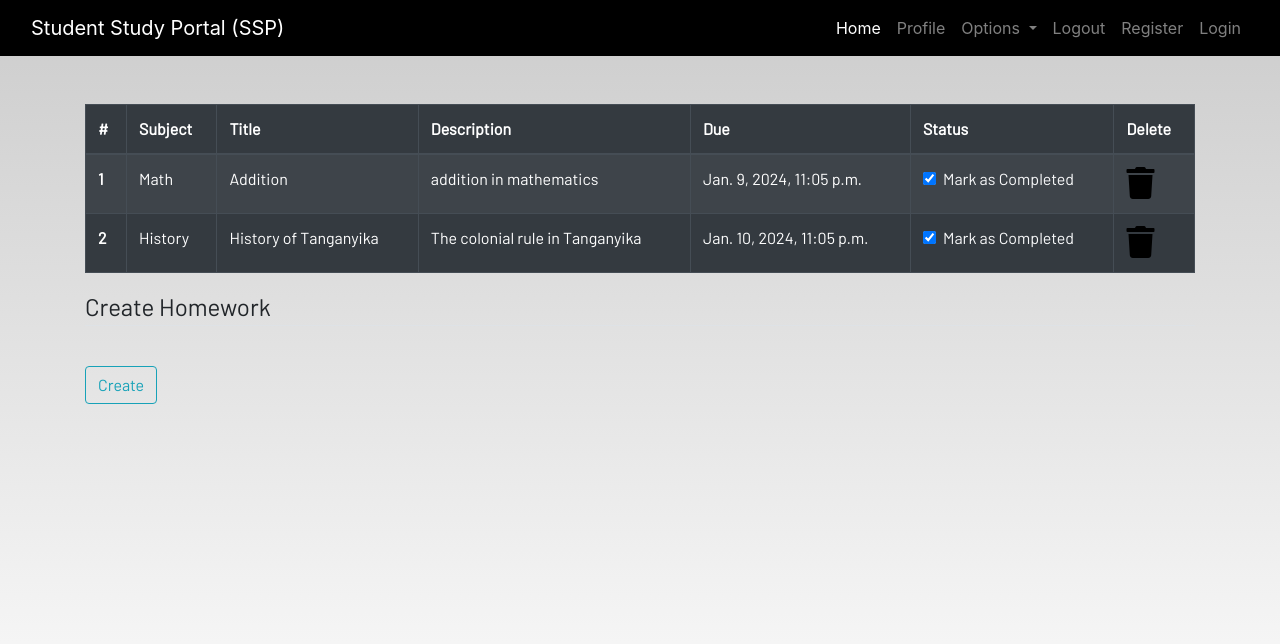
After one commit to fredrickmugish/student-study-portal, a Django app: page /homework/ in a window 1280 px wide. The commit adds this page. Shown: the top 644 px of the page. Run offline with Django 5.2, Linux system fonts and the light colour scheme; a user stored in the database is signed in; data comes from the database, SQL or seed files in the repository; some libraries are stand-ins or nearby versions; some web fonts are replaced.

Commit message:
working on assignment

```diff
--- a/dashboard/admin.py
+++ b/dashboard/admin.py
@@ -3,3 +3,4 @@ from .models import *
 
 # Register your models here.
 admin.site.register(Notes)
+admin.site.register(Homework)
--- /dev/null
+++ b/dashboard/forms.py
@@ -0,0 +1,12 @@
+from django import forms
+from .models import *
+
+class DateInput(forms.DateInput):
+    input_type = 'date'
+
+class HomeworkForm(forms.ModelForm):
+
+    class Meta:
+        model = Homework
+        widgets = {'due':DateInput()}
+        fields = ['subject', 'title', 'description', 'due', 'is_finished']
--- a/dashboard/models.py
+++ b/dashboard/models.py
@@ -13,3 +13,14 @@ class Notes(models.Model):
     class Meta:
         verbose_name = "notes"
         verbose_name_plural = "notes"
+
+class Homework(models.Model):
+    user = models.ForeignKey(User, on_delete=models.CASCADE)
+    subject = models.CharField(max_length=50)
+    title = models.CharField(max_length=50)
+    description = models.TextField(max_length=100)
+    due = models.DateTimeField()
+    is_finished = models.BooleanField(default=False)
+
+    def __str__(self):
+        return self.title
--- a/dashboard/templates/dashboard/base.html
+++ b/dashboard/templates/dashboard/base.html
@@ -46,7 +46,7 @@
                 <a class="dropdown-item" href="#">Youtube</a>
                 <div class="dropdown-divider"></div>
                 <a class="dropdown-item" href="#">To-do</a>
-                <a class="dropdown-item" href="#">Homework</a>
+                <a class="dropdown-item" href="/homework">Assignments</a>
                 <div class="dropdown-divider"></div>
                 <a class="dropdown-item" href="/notes">Notes</a>
                 <a class="dropdown-item" href="#">Conversion</a>
--- a/dashboard/templates/dashboard/home.html
+++ b/dashboard/templates/dashboard/home.html
@@ -22,7 +22,7 @@
     </div>
 
     <div class="col-md-3">
-      <a href="#">
+      <a href="homework/">
         <div class="card">
           <img class="card-img-top" src="{% static 'images/homework.jpg' %}" alt="Notes image">
           <div class="card-body">
@@ -171,10 +171,6 @@
   </div>
 
 
-
-
-
-
   <div class="col-md-3">
     <a href="#">
       <div class="card">
--- /dev/null
+++ b/dashboard/templates/dashboard/homework.html
@@ -0,0 +1,72 @@
+{% extends 'dashboard/base.html' %}
+{% load static %}
+{% block content %}
+{% load crispy_forms_tags %}
+
+<div class="container">
+
+    {% if not homework_done  %}
+    <table class="table table-striped table-bordered table-hover table-dark">
+        <thead>
+            <tr>
+                <th scope="col">#</th>
+                <th scope="col">Subject</th>
+                <th scope="col">Title</th>
+                <th scope="col">Description</th>
+                <th scope="col">Due</th>
+                <th scope="col">Status</th>
+                <th scope="col">Delete</th>
+            </tr>
+        </thead>
+        <tbody>
+
+            {% for homework in homeworks %}
+            <tr>
+                <th scope="row">{{forloop.counter}}</th>
+                <td>{{homework.subject}}</td>
+                <td>{{homework.title}}</td>
+                <td>{{homework.description}}</td>
+                <td>{{homework.due}}</td>
+
+                <td>
+                    <a href="#">
+                        <div class="form-check">
+                            {% if homework.is_finished == True  %}
+                            <input class="form-check-input" type="checkbox" value="" checked>
+
+                            {% else %}
+                            <input class="form-check-input" type="checkbox" value="">
+                            {% endif %}
+                            <label class="form-check-label text-light" for="flexCheckDefault">
+                                Mark as Completed
+                            </label>
+
+                        </div>
+                    </a>
+                </td>
+                <td><a href="#"><i class="fa fa-trash fa-2x"></i></a></td>
+            </tr>
+
+{% endfor %}
+        </tbody>
+    </table>
+    {% else %}
+    <h4>All homeworks are completed!! Create to have more!!</h4>
+    {% endif %}
+</div>
+<div class=" container">
+    <form method="POST">
+        {% csrf_token %}
+        <fieldset class="form-group">
+            <legend class="border-bottom mb-4">Create Homework</legend>
+
+
+        </fieldset>
+        <div class="form-group">
+            <button href="" class="btn btn-outline-info" type="submit">
+                Create
+            </button>
+        </div>
+    </form>
+</div>
+{% endblock content %}
--- a/dashboard/urls.py
+++ b/dashboard/urls.py
@@ -7,5 +7,6 @@ urlpatterns = [
     path('notes/',views.notes),
     path('notes/add',views.addNotes),
     path('delete_note/<int:pk>',views.deleteNote, name='delete_note'),
-    path('notes_detail/<int:pk>',views.NotesDetailView.as_view(), name='notes_detail')
+    path('notes_detail/<int:pk>',views.NotesDetailView.as_view(), name='notes_detail'),
+    path('homework/', views.homework, name="homework"),
 ]
--- a/dashboard/views.py
+++ b/dashboard/views.py
@@ -1,8 +1,10 @@
 from django.shortcuts import render, redirect
-from .models import Notes
+from .models import Notes, Homework
 from django.http import HttpResponse, HttpResponseRedirect
 from django.contrib import messages
 from django.views import generic
+from .forms import HomeworkForm
+
 
 # Create your views here.
 def home(request):
@@ -32,3 +34,15 @@ def deleteNote(request, pk=None):
 
 class NotesDetailView(generic.DetailView):
     model = Notes
+
+def homework(request):
+    form = HomeworkForm()
+    homework = Homework.objects.filter(user=request.user)
+
+    if len(homework) == 0:
+        homework_done = True
+    else:
+         homework_done = False
+
+    context = {'homeworks':homework, 'homeworks_done':homework_done, 'form':form}
+    return render(request, 'dashboard/homework.html', context)
--- a/portal/settings.py
+++ b/portal/settings.py
@@ -37,7 +37,8 @@ INSTALLED_APPS = [
     "django.contrib.sessions",
     "django.contrib.messages",
     "django.contrib.staticfiles",
-    "dashboard"
+    'crispy_forms',
+    "dashboard",
 ]
 
 MIDDLEWARE = [
@@ -125,3 +126,4 @@ STATIC_URL = "/static/"
 DEFAULT_AUTO_FIELD = "django.db.models.BigAutoField"
 STATIC_URL = "/static/"
 STATICFILES_DIRS = [BASE_DIR/"static"]
+CRISPY_TEMPLATE_PACK = 'bootstrap4'
```
Also changed, not shown: dashboard/migrations/0002_alter_notes_options_rename_user_notes_user_homework.py (added), db.sqlite3.
